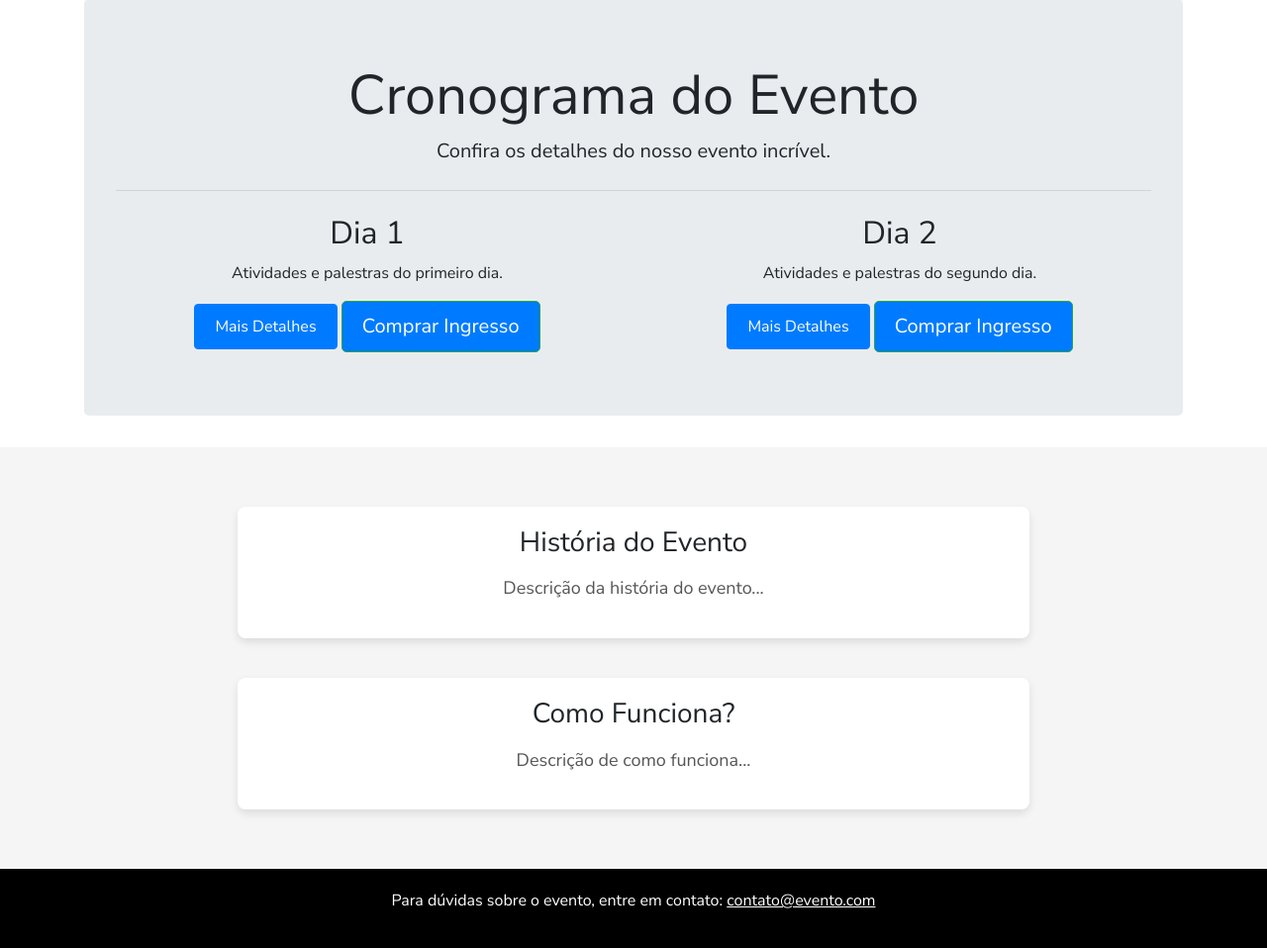
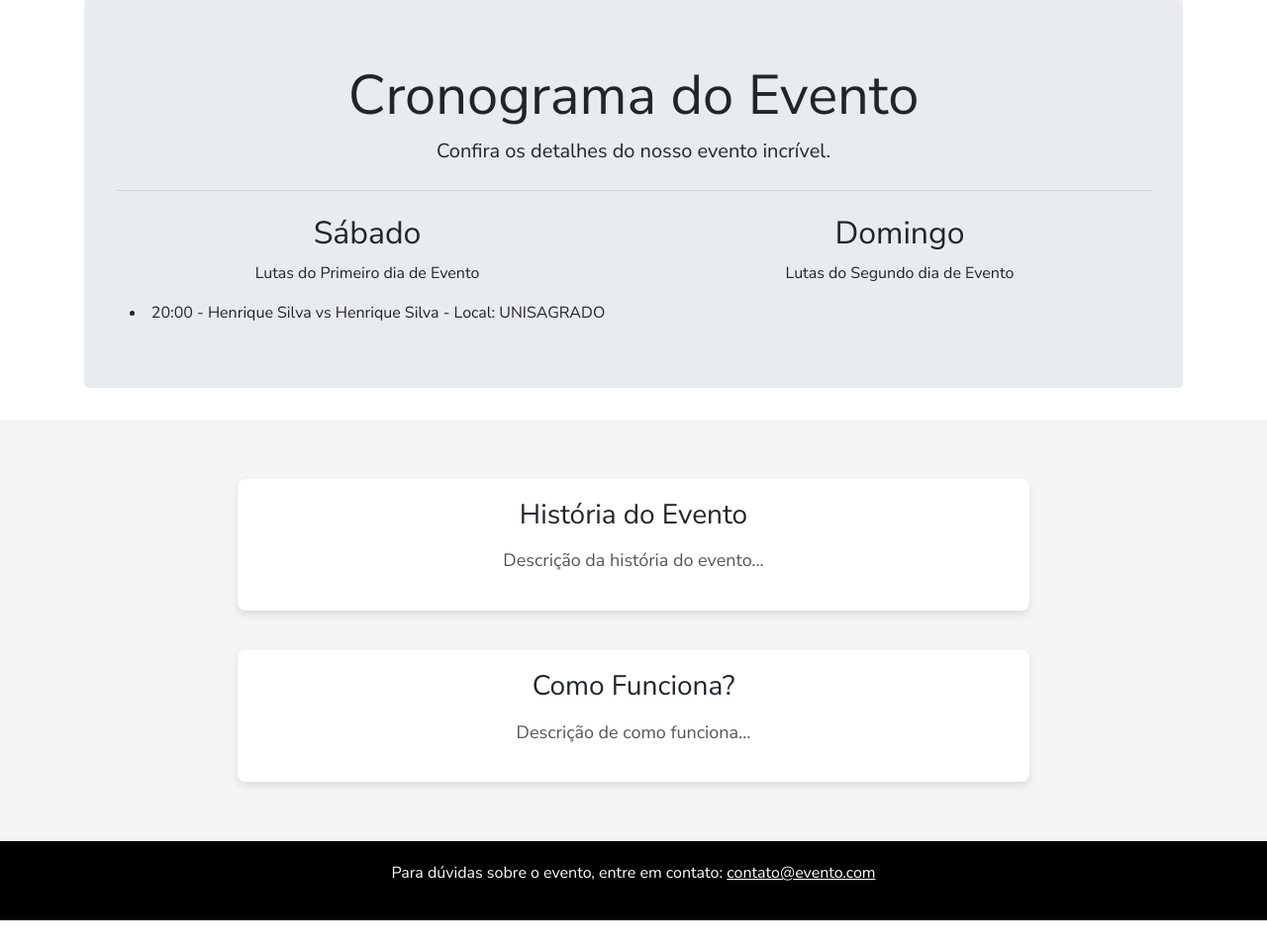
Before and after one commit to IanAmaral12/FastChampion, a Django app: page /evento/home/ in a window 1280 px wide. Shown: the part 515-1473 px from the top of the page at 99% size. After the commit the page ends 1445 px from the top, so only its background shows below. Run offline with Django 5.2, Linux system fonts and the light colour scheme; data comes from the database, SQL or seed files in the repository; both versions use the stored data as it was after the commit; parts of the project's set-up code (start-up, migrations or seed data) failed here and were passed over; some libraries are stand-ins or nearby versions.

Commit message:
Add Table Lutas

```diff
--- a/evento/templates/home.html
+++ b/evento/templates/home.html
@@ -49,42 +49,22 @@
         <div class="row">
             <!-- Day 1 Schedule -->
             <div class="col-md-6 day-schedule">
-                <h2>Dia 1</h2>
-                <p>Atividades e palestras do primeiro dia.</p>
-                <a class="btn btn-primary btn-lg" href="#" role="button" data-toggle="modal" data-target="#detailsModal">Mais Detalhes</a>
-                <a class="btn btn-success btn-lg" href="#" role="button">Comprar Ingresso</a>
+                <h2>Sábado</h2>
+                <p>Lutas do Primeiro dia de Evento</p>
+                {% for luta in lutas_dia1 %}
+                    <li>{{ luta.hora_luta }} - {{ luta.lutador1.nome }} vs {{ luta.lutador2.nome }} - Local: {{ luta.local_luta }}</li>
+                {% endfor %}
             </div>
 
             <!-- Day 2 Schedule -->
             <div class="col-md-6 day-schedule">
-                <h2>Dia 2</h2>
-                <p>Atividades e palestras do segundo dia.</p>
-                <a class="btn btn-primary btn-lg" href="#" role="button" data-toggle="modal" data-target="#detailsModal">Mais Detalhes</a>
-                <a class="btn btn-success btn-lg" href="#" role="button">Comprar Ingresso</a>
-            </div>
-        </div>
-    </div>
-</div>
-
-<!-- Modal Structure -->
-<div class="modal fade" id="detailsModal" tabindex="-1" role="dialog" aria-labelledby="detailsModalLabel" aria-hidden="true">
-    <div class="modal-dialog" role="document">
-        <div class="modal-content">
-            <div class="modal-header">
-                <h5 class="modal-title" id="detailsModalLabel">Detalhes da Luta</h5>
-                <button type="button" class="close" data-dismiss="modal" aria-label="Close">
-                    <span aria-hidden="true">&times;</span>
-                </button>
-            </div>
-            <div class="modal-body">
-                <p><strong>Lutador (X) VS Lutador (Y)</strong></p>
-                <p>Categoria da Luta: <span id="fightCategory">Categoria</span></p>
-                <p>Foto dos Lutadores: <span id="fightersPhoto">Foto</span></p>
-                <p>Horário: <span id="fightTime">Horário</span></p>
-                <p>Local: <span id="fightLocation">Local</span></p>
-            </div>
-            <div class="modal-footer">
-                <button type="button" class="btn btn-secondary" data-dismiss="modal">Fechar</button>
+                <h2>Domingo</h2>
+                <p>Lutas do Segundo dia de Evento</p>
+                <ul>
+                    {% for luta in lutas_dia2 %}
+                        <li>{{ luta.hora_luta }} - {{ luta.lutador1.nome }} vs {{ luta.lutador2.nome }} - Local: {{ luta.local_luta }}</li>
+                    {% endfor %}
+                </ul>
             </div>
         </div>
     </div>
@@ -102,6 +82,5 @@
         <p>Descrição de como funciona...</p>
     </div>
 </div>
-
 {% include "partials/footer.html" %}
 {% endblock %}
--- a/evento/views.py
+++ b/evento/views.py
@@ -3,11 +3,14 @@ from django.contrib.auth.decorators import login_required
 from django.contrib import messages
 from django.utils import timezone
 from .models import Pagamento
+from lutadores.models import Lutas
 import time
 
+
 def home(request):
-    if request.method == "GET":
-        return render(request, 'home.html')
+    lutas_dia1 = Lutas.objects.filter(dia_luta='Dia 1')
+    lutas_dia2 = Lutas.objects.filter(dia_luta='Dia 2')
+    return render(request, 'home.html', {'lutas_dia1': lutas_dia1, 'lutas_dia2': lutas_dia2})
 
 def buy_ticket(request):
     if request.method == "GET":
--- a/lutadores/admin.py
+++ b/lutadores/admin.py
@@ -1,5 +1,6 @@
 from django.contrib import admin
-from .models import Lutadores
+from .models import Lutadores, Lutas
 
 admin.site.register(Lutadores)
+admin.site.register(Lutas)
 # Register your models here.
--- a/lutadores/models.py
+++ b/lutadores/models.py
@@ -12,3 +12,17 @@ class Lutadores(models.Model):
 
     def __str__(self):
         return self.nome
+
+class Lutas(models.Model):
+    DIA_CHOICES = [
+        ('Dia 1', 'Dia 1'),
+        ('Dia 2', 'Dia 2'),
+    ]
+    dia_luta = models.CharField(max_length=5, choices=DIA_CHOICES)
+    hora_luta = models.TimeField()
+    local_luta = models.CharField(max_length=100)
+    lutador1 = models.ForeignKey(Lutadores, related_name='luta_lutador1', on_delete=models.CASCADE)
+    lutador2 = models.ForeignKey(Lutadores, related_name='luta_lutador2', on_delete=models.CASCADE)
+
+    def __str__(self):
+        return f"{self.lutador1} vs {self.lutador2} - {self.dia_luta} {self.hora_luta}"
```
Also changed, not shown: db.sqlite3, lutadores/migrations/0007_lutas.py (added), lutadores/migrations/0008_alter_lutas_dia_luta.py (added).
